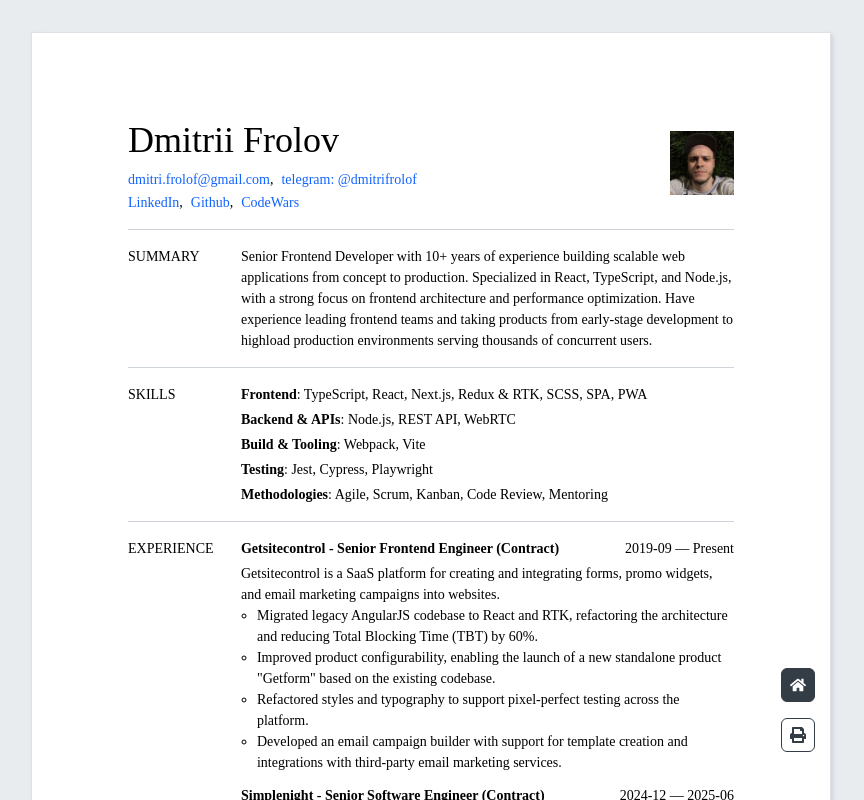
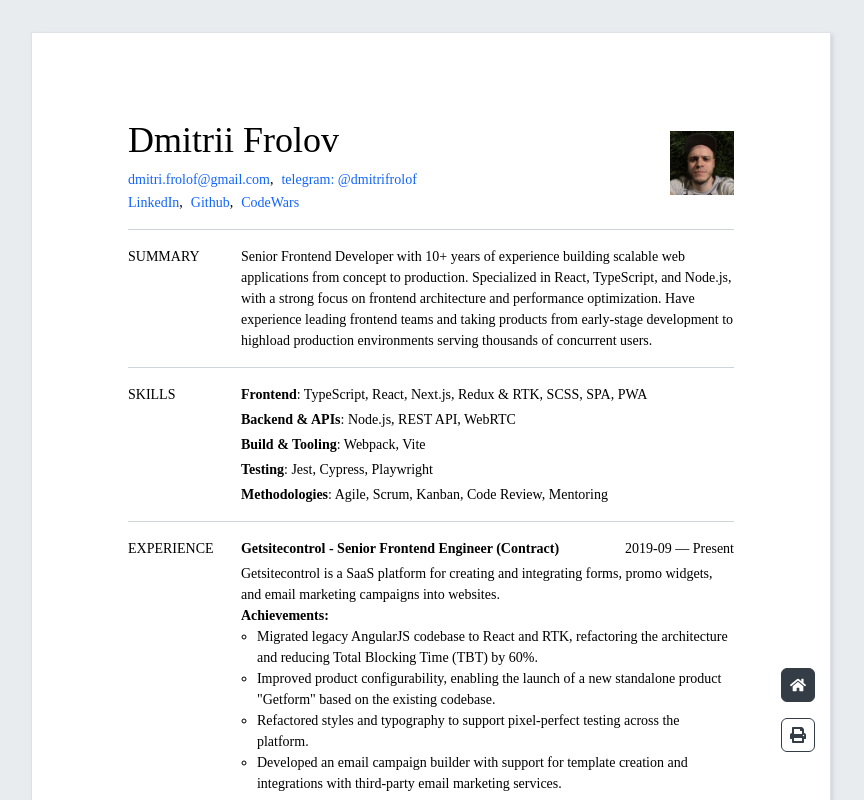
Before and after one commit to d42f/cv, a Next.js app: page /cv in a window 1280 px wide. Shown: the top 800 px of the page, without its empty margins (209-1073 px from the left). Built offline with nearby package versions, Linux system fonts and the light colour scheme.

Commit message:
Achievements label

```diff
--- a/src/components/ResumeDocument.tsx
+++ b/src/components/ResumeDocument.tsx
@@ -99,11 +99,14 @@ const Section = ({
         <Point title={title} subtitle={subtitle} key={index}>
           {description && <p>{description}</p>}
           {achievements && (
-            <ul>
-              {achievements.map((achievement: string, index: number) => (
-                <li key={index}>{achievement}</li>
-              ))}
-            </ul>
+            <>
+              <b>Achievements:</b>
+              <ul>
+                {achievements.map((achievement: string, index: number) => (
+                  <li key={index}>{achievement}</li>
+                ))}
+              </ul>
+            </>
           )}
         </Point>
       ))}
```
